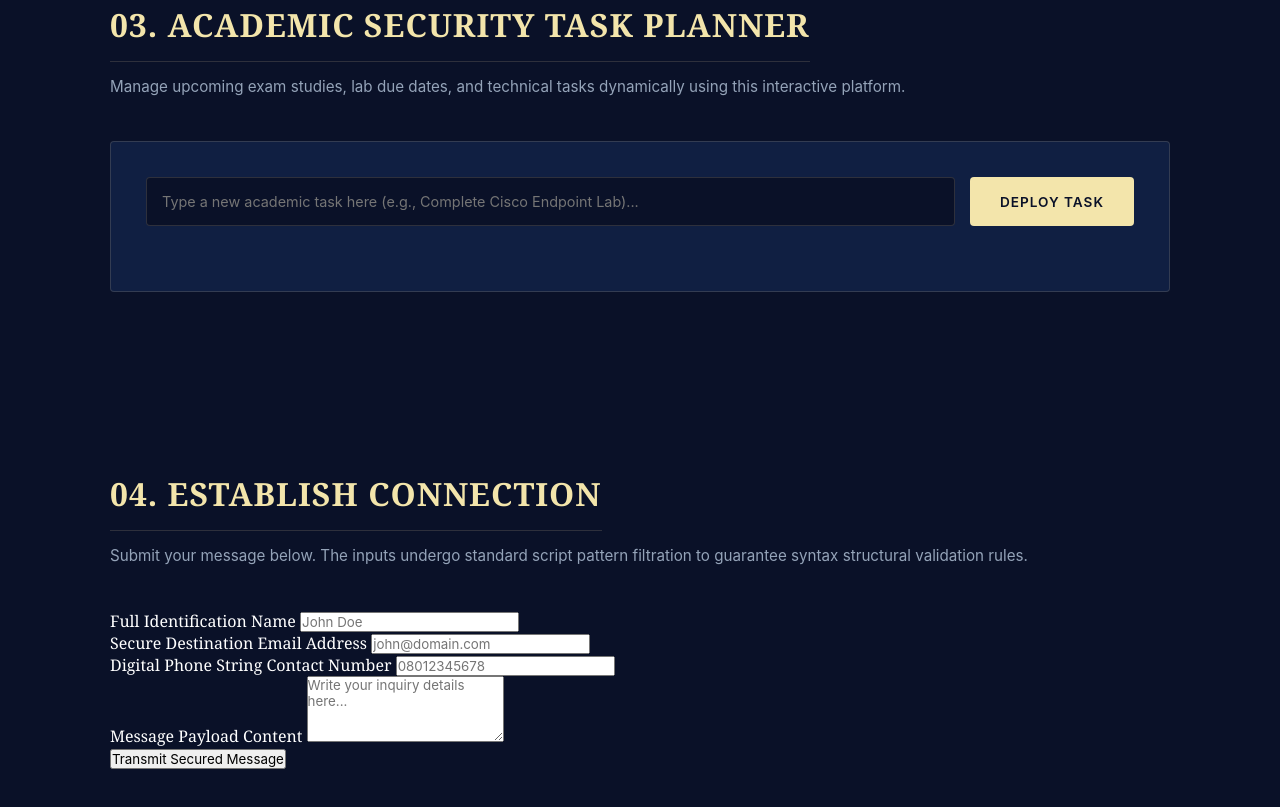
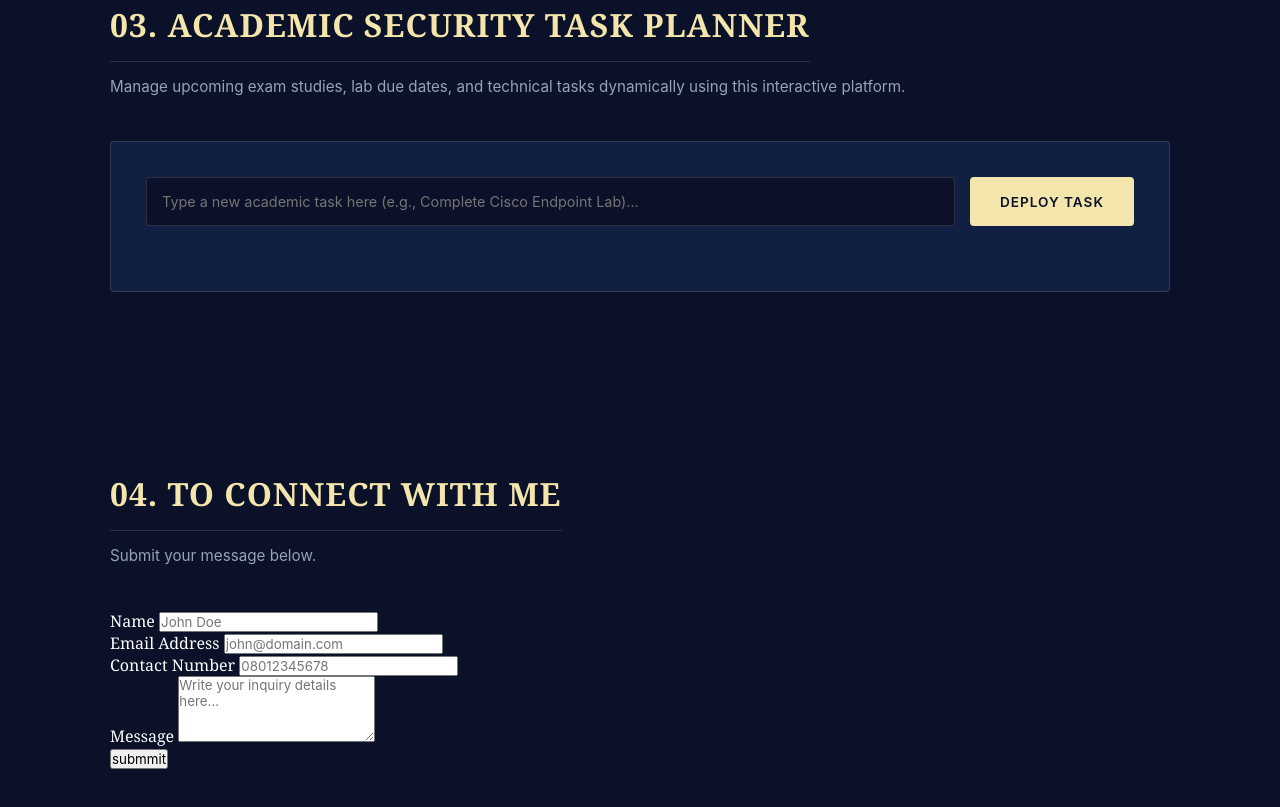
Before and after one commit to SammyNaza/Portfolio, a plain HTML site: page index.html in a window 1280 px wide. Shown: the part 2828-3635 px from the top of the page. Drawn offline with Linux system fonts and the light colour scheme.

Commit message:
Update index.html

```diff
--- a/index.html
+++ b/index.html
@@ -183,29 +183,29 @@
 
          <!-- 5. CONTACT PAGE SECTION -->
         <section id="contact" class="contact-section">
-            <h2>04. Establish Connection</h2>
-            <p class="section-desc">Submit your message below. The inputs undergo standard script pattern filtration to guarantee syntax structural validation rules.</p>
+            <h2>04. TO CONNECT WITH ME</h2>
+            <p class="section-desc">Submit your message below.</p>
 
             <div class="contact-container">
                 <form id="portfolio-contact-form" novalidate>
                     <div class="form-group">
-                        <label for="user-name">Full Identification Name</label>
+                        <label for="user-name">Name</label>
                         <input type="text" id="user-name" placeholder="John Doe">
                     </div>
                     <div class="form-group">
-                        <label for="user-email">Secure Destination Email Address</label>
+                        <label for="user-email">Email Address</label>
                         <input type="email" id="user-email" placeholder="john@domain.com">
                     </div>
                     <div class="form-group">
-                        <label for="user-phone">Digital Phone String Contact Number</label>
+                        <label for="user-phone">Contact Number</label>
                         <input type="text" id="user-phone" placeholder="08012345678">
                     </div>
                     <div class="form-group">
-                        <label for="user-message">Message Payload Content</label>
+                        <label for="user-message">Message</label>
                         <textarea id="user-message" rows="4" placeholder="Write your inquiry details here..."></textarea>
                     </div>
                 </div>
-                <button type="submit" class="submit-btn">Transmit Secured Message</button>
+                <button type="submit" class="submit-btn">submmit</button>
             </form>
         </div>
     </div>
```
